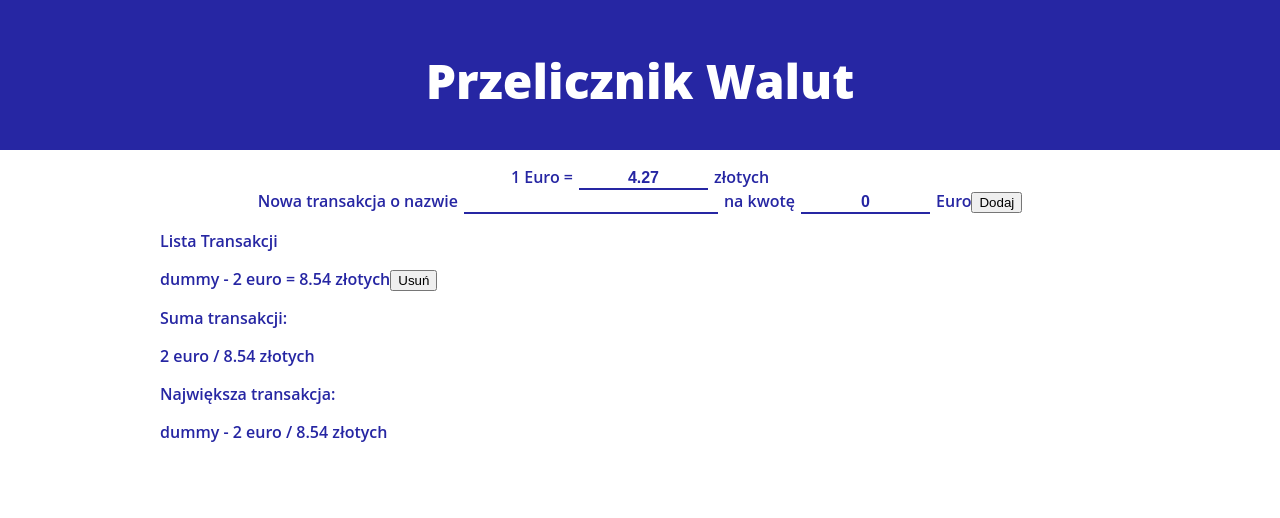
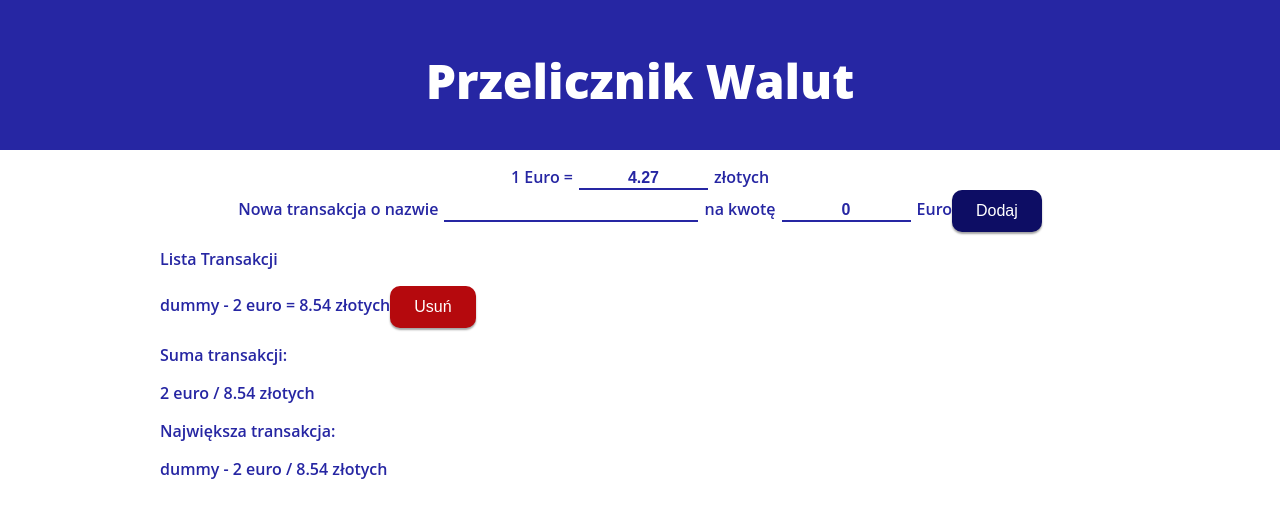
Before and after one commit to michalosinski91/przelicznik-walut, a React app: page / in a window 1280 px wide. Shown: the top 518 px of the page. Built offline with nearby package versions, Linux system fonts and the light colour scheme; the HTML template or start-up script is replaced by a standard one.

Commit message:
button styling added

```diff
--- a/src/components/Transaction.js
+++ b/src/components/Transaction.js
@@ -7,7 +7,7 @@ const Transaction = ({ transaction, removeTransaction, euroExchangeRate }) => {
     return (
         <div>
             {`${transaction.description} - ${transaction.euroAmount} euro = ${(transaction.euroAmount*euroExchangeRate).toFixed(2)} złotych`}
-            <button onClick={handleRemoveTransaction}>Usuń</button>
+            <button className='button negative' onClick={handleRemoveTransaction}>Usuń</button>
         </div>
     )
 }
--- a/src/style/style.css
+++ b/src/style/style.css
@@ -56,6 +56,47 @@ h1 {
 }
 
 
+.button {
+    display: inline-block;
+    text-align: center;
+    vertical-align: middle;
+    cursor: pointer;
+    padding: 12px 24px;
+    font-size: 1em;
+    color: white;
+	background-color:#546e7a;
+    text-decoration: none;
+    border: transparent;
+    border-radius: 10px;
+    box-shadow: 0px 2px 2px 0px #a3a3a3;
+    user-select: none;
+}
+
+.button:active {
+    position: relative;
+    top: 2px;
+    box-shadow: none;
+}
+
+.positive {
+    background-color: #0d0d64;
+}
+
+.button.positive:hover {
+    background-color:#2626a3;
+}
+
+.negative {
+    background-color: #B5090D;
+}
+
+.button.negative:hover {
+    background-color: #E7171C;
+}
+
+
+
+
 
 
 /* remove default form button styling */
```
Also changed, not shown: src/components/Button.js (deleted).
